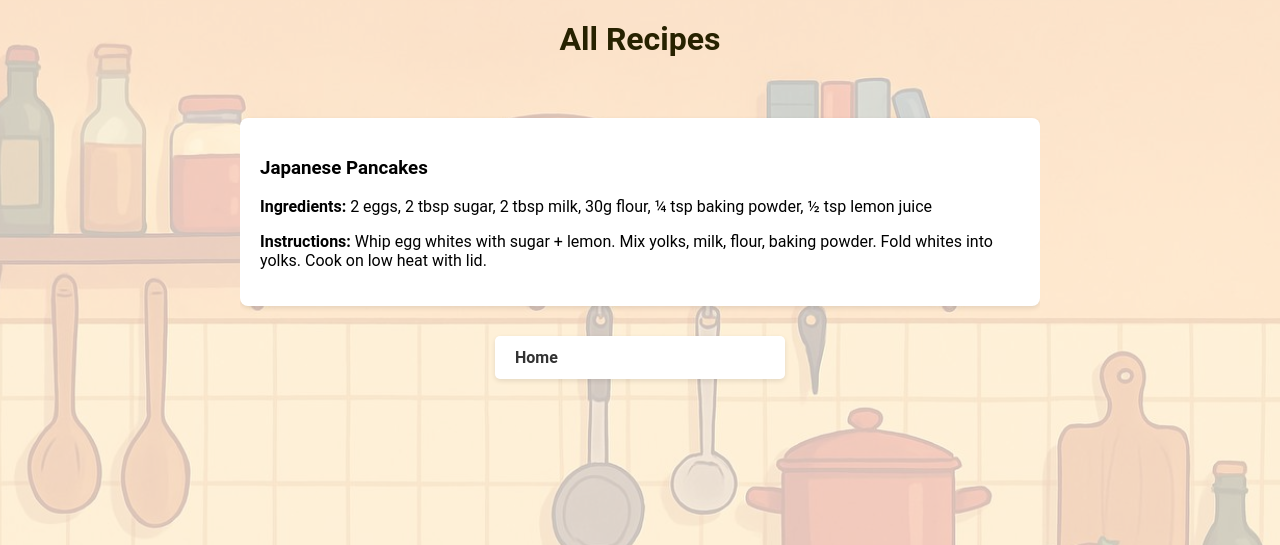
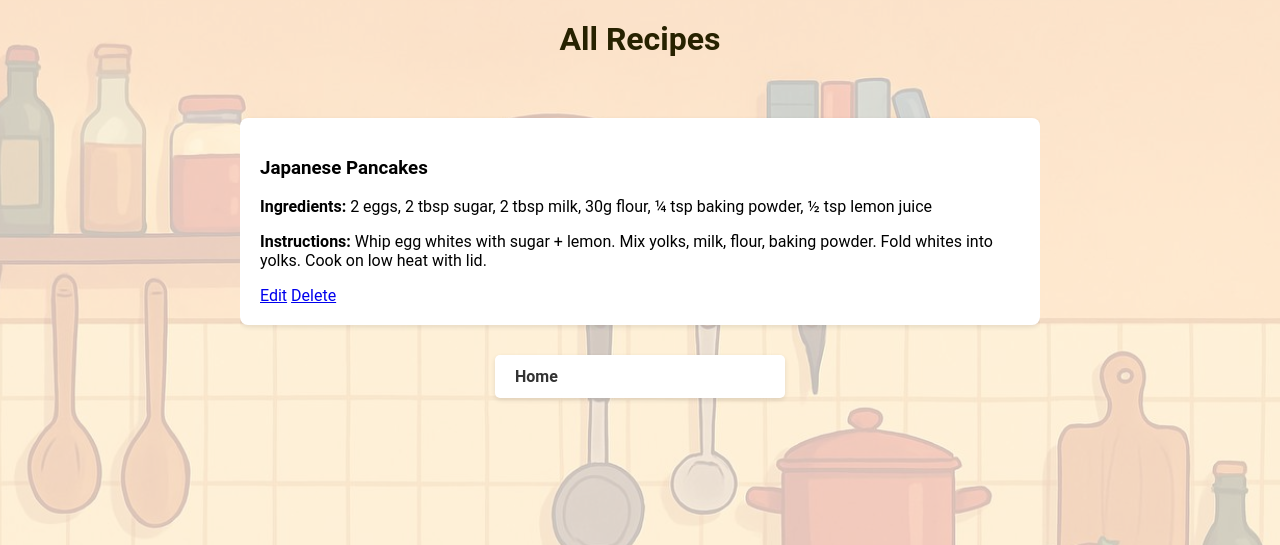
Before and after one commit to nargiza0004/RecipeApp_18P, a Flask app: page /all_recipes in a window 1280 px wide. Shown: the top 545 px of the page. Run offline with Flask 3, Linux system fonts and the light colour scheme.

Commit message:
Update all_recipes.html

```diff
--- a/src/templates/all_recipes.html
+++ b/src/templates/all_recipes.html
@@ -11,8 +11,11 @@
             <h3>{{ recipe.name }}</h3>
             <p><strong>Ingredients:</strong> {{ recipe.ingredients }}</p>
             <p><strong>Instructions:</strong> {{ recipe.instructions }}</p>
+            <div class="recipe-actions">
+                <a href="{{ url_for('edit_recipe', recipe_id=loop.index0) }}" class="edit-btn">Edit</a>
+                <a href="{{ url_for('delete_recipe', recipe_id=loop.index0) }}" class="delete-btn">Delete</a>
+            </div>
         </div>
-
         {% endfor %}
     </div>
 {% else %}
```
